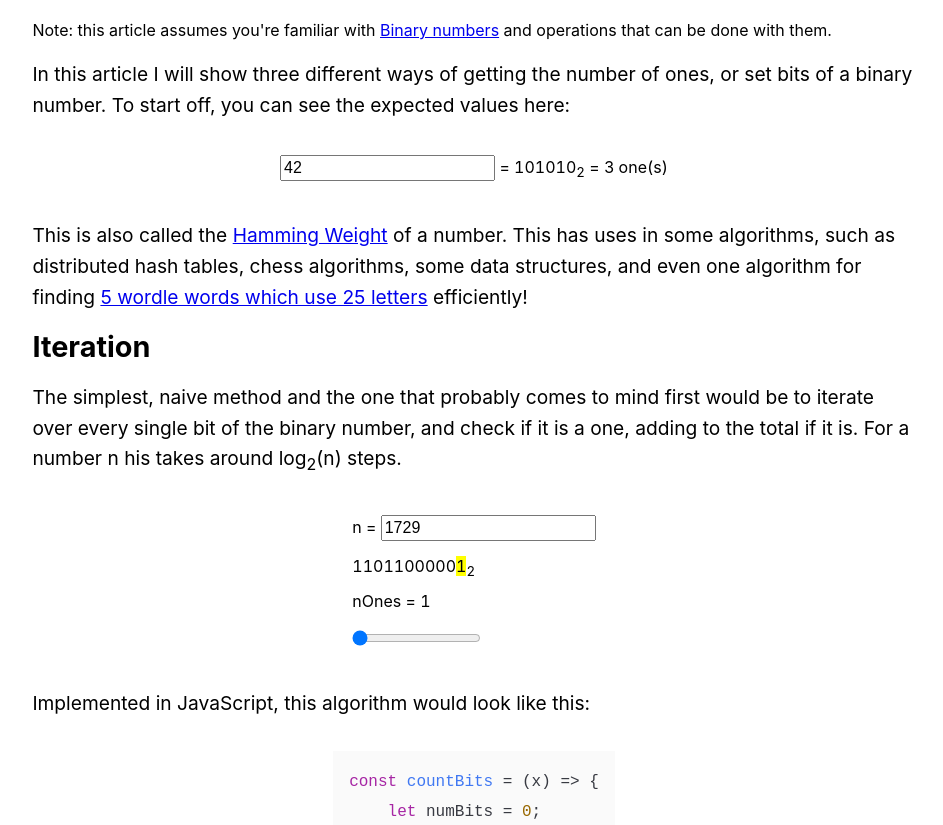
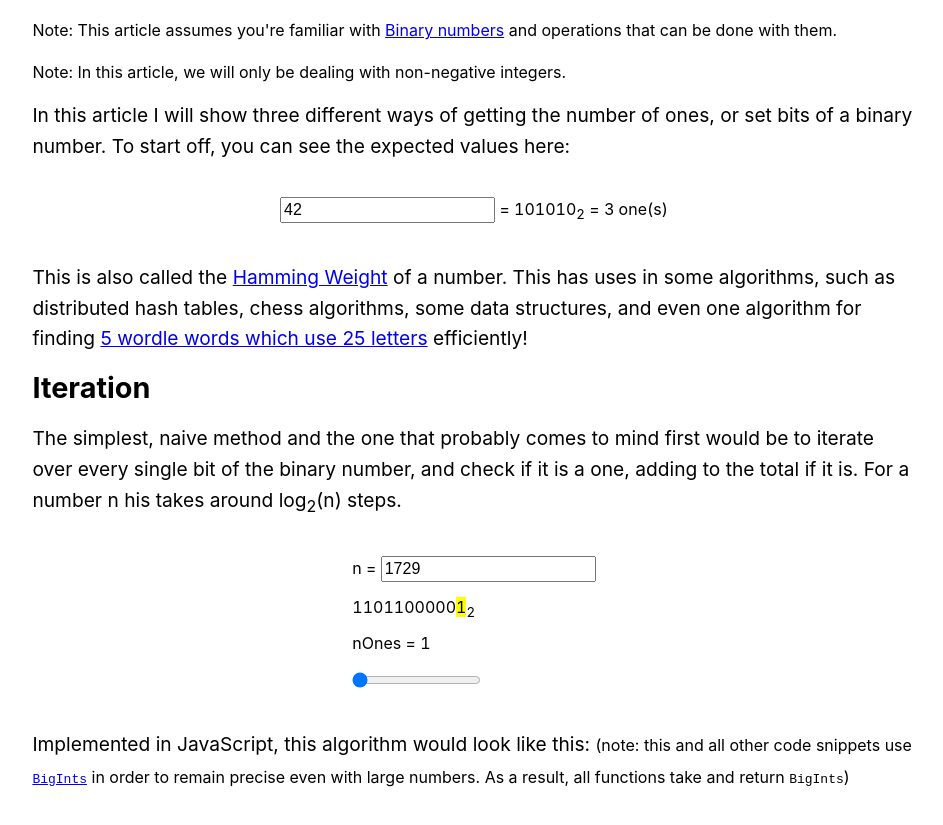
Before and after one commit to Bulmenisaurus/SoME2, a website: page index.html in a window 1280 px wide. Shown: the part 91-916 px from the top of the page, without its empty margins (166-1109 px from the left). Drawn offline with nearby package versions, Linux system fonts and the light colour scheme.

Commit message:
update js code to use `BigInt`

```diff
--- a/index.html
+++ b/index.html
@@ -23,7 +23,7 @@
                 <h1>Counting the number of ones in a binary number</h1>
             </header>
             <p class="note">
-                Note: this article assumes you're familiar with
+                Note: This article assumes you're familiar with
                 <a
                     href="https://en.wikipedia.org/wiki/Binary_number"
                     target="_blank"
@@ -31,6 +31,9 @@
                     >Binary numbers</a
                 >
                 and operations that can be done with them.
+            </p>
+            <p class="note">
+                Note: In this article, we will only be dealing with non-negative integers.
             </p>
             <p>
                 In this article I will show three different ways of getting the number of ones, or
@@ -80,13 +83,26 @@
                 </figure>
             </p>
 
-            <p>Implemented in JavaScript, this algorithm would look like this:</p>
+            <p>
+                Implemented in JavaScript, this algorithm would look like this:
+                <span class="note"
+                    >(note: this and all other code snippets use
+                    <a
+                        href="https://developer.mozilla.org/en-US/docs/Web/JavaScript/Reference/Global_Objects/BigInt"
+                        target="_blank"
+                        rel="noreferrer noopener"
+                        ><code>BigInts</code></a
+                    >
+                    in order to remain precise even with large numbers. As a result, all functions
+                    take and return <code>BigInts</code>)</span
+                >
+            </p>
             <figure>
                 <pre><code>const countBits = (x) => {
-    let numBits = 0;
-    while (x > 0) {
-        numBits += x & 1;
-        x = x >> 1;
+    let numBits = 0n;
+    while (x > 0n) {
+        numBits += x & 1n;
+        x = x >> 1n;
     }
     return numBits;
 }</code></pre>
@@ -140,10 +156,10 @@
             <figure>
                 <pre><code>const countBits = (x) => {
     let num = x;
-    let numBits = 0;
-    while (num > 0) {
-        num &= num - 1;
-        numBits += 1;
+    let numBits = 0n;
+    while (num > 0n) {
+        num &= num - 1n;
+        numBits += 1n;
     }
     return numBits;
 };</code></pre>
@@ -205,7 +221,7 @@
             <figure>
                 <pre><code>const countBits = (x) => {
     let num = x;
-    for (let i = 1; i &lt 32; i++) {
+    for (let i = 1n; i &lt 32n; i++) {
         num -= (x >> i)
     }
     return num;
@@ -218,7 +234,7 @@
             <figure>
                 <div>
                     <pre><code>const countBits = (x) => {
-    return x - (x >> 1) - (x >> 2) - (x >> 3) - (x >> 4) - (x >> 5) - (x >> 6) - (x >> 7) - (x >> 8) - (x >> 9) - (x >> 10) - (x >> 11) - (x >> 12) - (x >> 13) - (x >> 14) - (x >> 15) - (x >> 16) - (x >> 17) - (x >> 18) - (x >> 19) - (x >> 20) - (x >> 21) - (x >> 22) - (x >> 23) - (x >> 24) - (x >> 25) - (x >> 26) - (x >> 27) - (x >> 28) - (x >> 29) - (x >> 30) - (x >> 31);
+    return x - (x >> 1n) - (x >> 2n) - (x >> 3n) - (x >> 4n) - (x >> 5n) - (x >> 6n) - (x >> 7n) - (x >> 8n) - (x >> 9n) - (x >> 10n) - (x >> 11n) - (x >> 12n) - (x >> 13n) - (x >> 14n) - (x >> 15n) - (x >> 16n) - (x >> 17n) - (x >> 18n) - (x >> 19n) - (x >> 20n) - (x >> 21n) - (x >> 22n) - (x >> 23n) - (x >> 24n) - (x >> 25n) - (x >> 26n) - (x >> 27n) - (x >> 28n) - (x >> 29n) - (x >> 30n) - (x >> 31n);
 }</code></pre>
                 </div>
             </figure>
--- a/stylesheets/style.scss
+++ b/stylesheets/style.scss
@@ -57,7 +57,7 @@ mark.b {
     background: rgba(0, 0, 255, 0.5);
 }
 
-p.note {
+.note {
     font-size: smaller;
 }
 
```
Also changed, not shown: dist/style.min.css.
